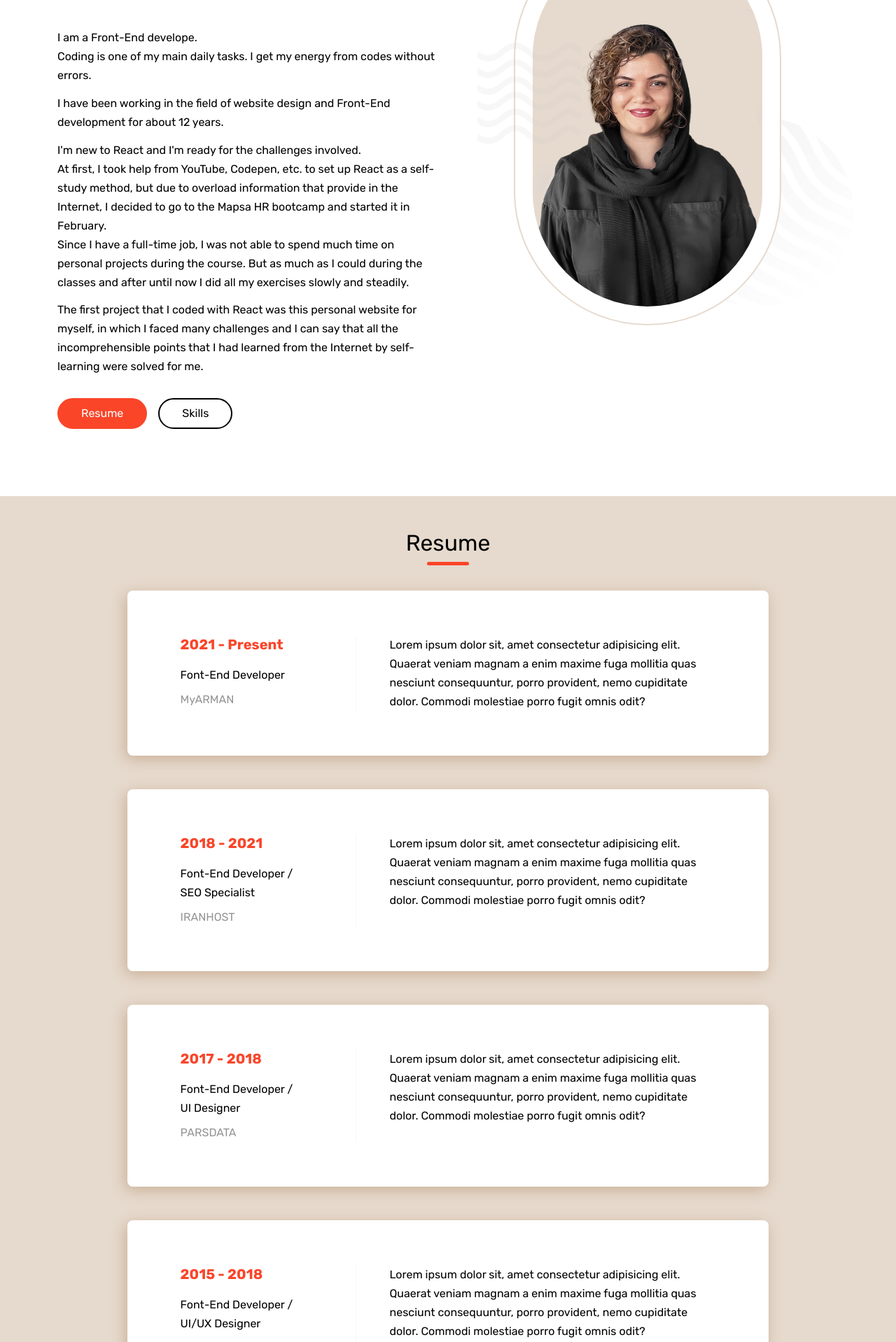
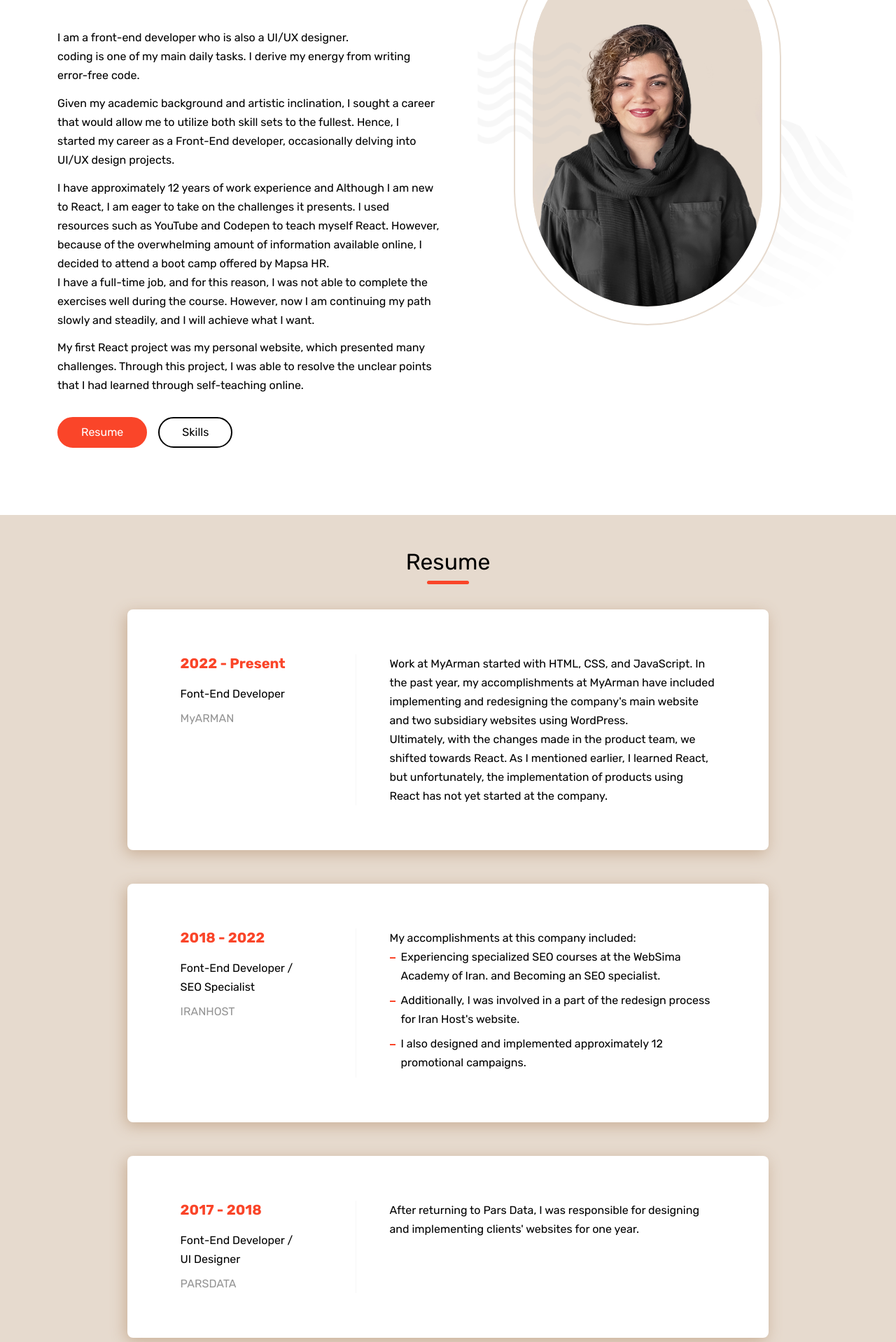
Before and after one commit to Utaab/personal-website, a React (Create React App) app: page /about in a window 1280 px wide. Shown: the part 280-2198 px from the top of the page at 70% size. Built offline with nearby package versions, Linux system fonts and the light colour scheme.

Commit message:
update content

```diff
--- a/src/pages/AboutPage/AboutPage.css
+++ b/src/pages/AboutPage/AboutPage.css
@@ -26,3 +26,17 @@
     grid-template-columns: auto auto;
     grid-column-gap: 30px;
 }
+.disceription_job ul li{
+    padding-left: 1rem;
+    position: relative;
+    margin-bottom: .5rem;
+}
+.disceription_job ul li:before{
+    width: 8px;
+    height: 2px;
+    background: var(--color-primary);
+    position: absolute;
+    content:"";
+    top: 14px;
+    left: 0;
+}
--- a/src/pages/AboutPage/AboutPage.jsx
+++ b/src/pages/AboutPage/AboutPage.jsx
@@ -20,22 +20,20 @@ function About() {
                             </div>
                             <div className="description-of-me">
                                 <p>
-                                    I am a Front-End develope.
+                                    I am a front-end developer who is also a UI/UX designer.
                                     <br/>
-                                    Coding is one of my main daily tasks. I get my energy from codes without errors.
+                                    coding is one of my main daily tasks. I derive my energy from writing error-free code.
                                 </p>
                                 <p>
-                                    I have been working in the field of website design and Front-End development for about 12 years.
+
+Given my academic background and artistic inclination, I sought a career that would allow me to utilize both skill sets to the fullest. Hence, I started my career as a Front-End developer, occasionally delving into UI/UX design projects.
                                 </p>
                                 <p>
-                                    I'm new to React and I'm ready for the challenges involved.<br/>
-                                    At first, I took help from YouTube, Codepen, etc. to set up React as a self-study method, but due to overload information that provide in the Internet,
-                                    I decided to go to the Mapsa HR bootcamp and started it in February.<br/>
-                                    Since I have a full-time job, I was not able to spend much time on personal projects during the course.
-                                    But as much as I could during the classes and after until now I did all my exercises slowly and steadily.
+                                I have approximately 12 years of work experience and Although I am new to React, I am eager to take on the challenges it presents. I used resources such as YouTube and Codepen to teach myself React. However, because of the overwhelming amount of information available online, I decided to attend a boot camp offered by Mapsa HR.
+                                <br/>
+                                I have a full-time job, and for this reason, I was not able to complete the exercises well during the course. However, now I am continuing my path slowly and steadily, and I will achieve what I want.
                                 </p><p>
-                                    The first project that I coded with React was this personal website for myself, in which I faced many challenges and I can say that all the incomprehensible points that I had learned from the Internet by self-learning were solved for me.
-                                </p>
+                                My first React project was my personal website, which presented many challenges. Through this project, I was able to resolve the unclear points that I had learned through self-teaching online.                                </p>
                             </div>
                             <HashLink className="btn btn-primary" smooth to='#resumeSection'>Resume</HashLink>
                             <HashLink className="btn btn-secondary" smooth to='#skillsSection'>Skills</HashLink>
@@ -60,20 +58,39 @@ function About() {
                 <Container>
                     <Heading as="h2" direction="text-center">Resume</Heading>
                     <div className="resume_content">
-                        <ResumeBox diuring="2021 - Present" position="Font-End Developer" company="MyARMAN">
-                            Lorem ipsum dolor sit, amet consectetur adipisicing elit. Quaerat veniam magnam a enim maxime fuga mollitia quas nesciunt consequuntur, porro provident, nemo cupiditate dolor. Commodi molestiae porro fugit omnis odit?
+                        <ResumeBox diuring="2022 - Present" position="Font-End Developer" company="MyARMAN">
+                            Work at MyArman started with HTML, CSS, and JavaScript. In the past year, my accomplishments at MyArman have included implementing and redesigning the company's main website and two subsidiary websites using WordPress.
+                            <br/>
+                            Ultimately, with the changes made in the product team, we shifted towards React. As I mentioned earlier, I learned React, but unfortunately, the implementation of products using React has not yet started at the company.
                         </ResumeBox>
-                        <ResumeBox diuring="2018 - 2021" position="Font-End Developer / SEO Specialist" company="IRANHOST">
-                            Lorem ipsum dolor sit, amet consectetur adipisicing elit. Quaerat veniam magnam a enim maxime fuga mollitia quas nesciunt consequuntur, porro provident, nemo cupiditate dolor. Commodi molestiae porro fugit omnis odit?
+                        <ResumeBox diuring="2018 - 2022" position="Font-End Developer / SEO Specialist" company="IRANHOST">
+                        My accomplishments at this company included:<br/>
+                        <ul>
+                            <li>
+                            Experiencing specialized SEO courses at the WebSima Academy of Iran. and Becoming an SEO specialist.
+                            </li>
+                            <li>
+                            Additionally, I was involved in a part of the redesign process for Iran Host's website.
+                            </li>
+                            <li>
+                            I also designed and implemented approximately 12 promotional campaigns.
+                            </li>
+                        </ul>
                         </ResumeBox>
                         <ResumeBox diuring="2017 - 2018" position="Font-End Developer / UI Designer" company="PARSDATA">
-                            Lorem ipsum dolor sit, amet consectetur adipisicing elit. Quaerat veniam magnam a enim maxime fuga mollitia quas nesciunt consequuntur, porro provident, nemo cupiditate dolor. Commodi molestiae porro fugit omnis odit?
+                            After returning to Pars Data, I was responsible for designing and implementing clients' websites for one year.
                         </ResumeBox>
                         <ResumeBox diuring="2015 - 2018" position="Font-End Developer / UI/UX Designer" company="EHSANWEB">
-                            Lorem ipsum dolor sit, amet consectetur adipisicing elit. Quaerat veniam magnam a enim maxime fuga mollitia quas nesciunt consequuntur, porro provident, nemo cupiditate dolor. Commodi molestiae porro fugit omnis odit?
+                            During my time at Ehsan Web, in addition to designing and developing websites for clients based on their needs, I was also responsible for designing the UI/UX and implementing the company's main website, as well as the subsidiary website sharedata.com.
+                            <br/>
+                            As part of my responsibilities, I was in charge of the design and Front-End development department of the company.
                         </ResumeBox>
                         <ResumeBox diuring="2012 - 2015" position="Font-End Developer / UI Designer" company="PARSDATA">
-                            Lorem ipsum dolor sit, amet consectetur adipisicing elit. Quaerat veniam magnam a enim maxime fuga mollitia quas nesciunt consequuntur, porro provident, nemo cupiditate dolor. Commodi molestiae porro fugit omnis odit?
+                            When I first joined this company, I worked as a researcher for 9 months. During this time, my accomplishments included implementing news and image gallery modules version 2, as well as developing store modules and testing.
+                                <br/>
+                            I worked closely with other programmers and guided them in implementing requirements. After that, in addition to the responsibility of the research department, I was promoted to the position of web designer and graphic designer through my efforts and hard work.
+                                <br/>
+                            In this position, I was responsible for extracting customer needs for website design, and in addition to designing the UI, I also implemented it.
                         </ResumeBox>
                     </div>
                 </Container>
```
